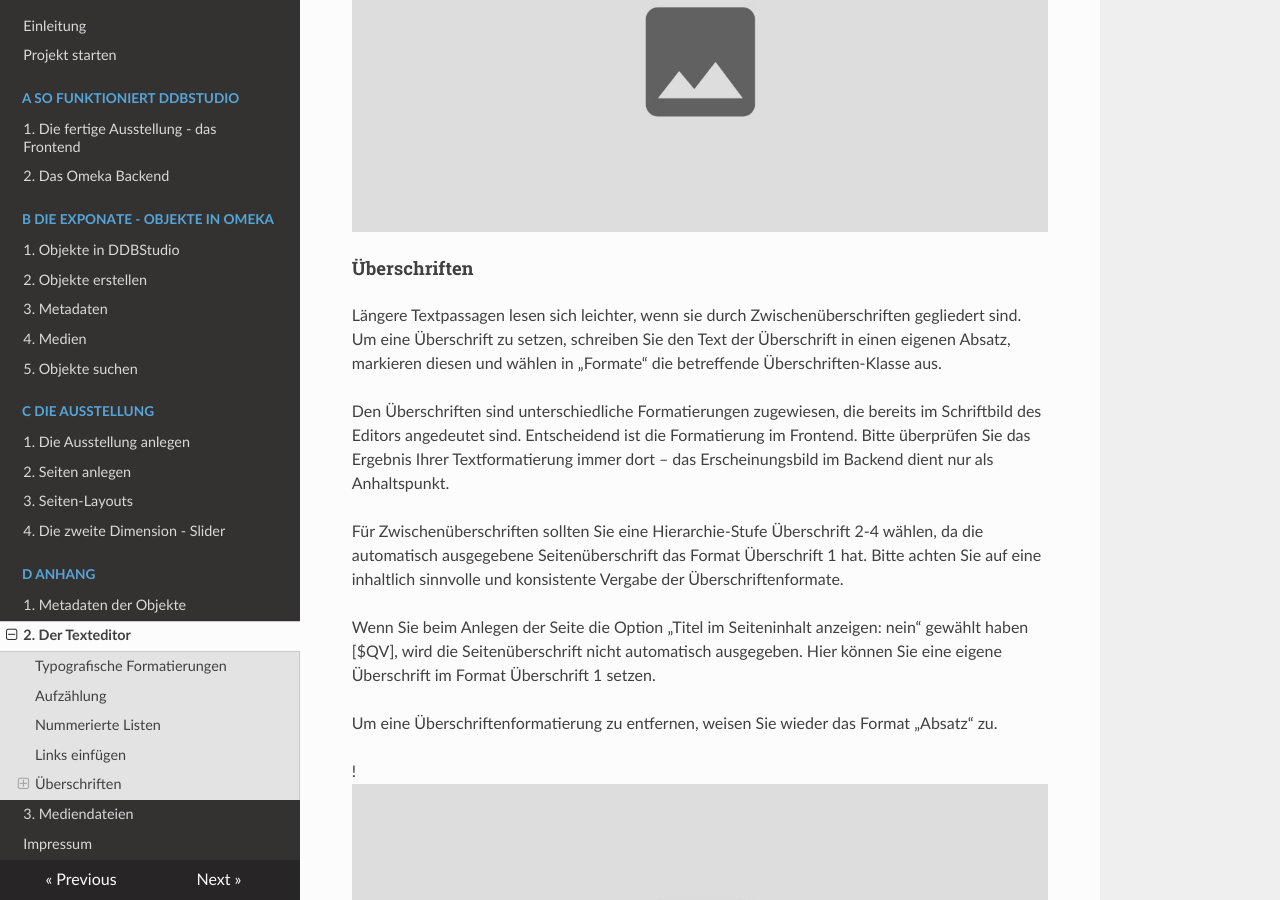
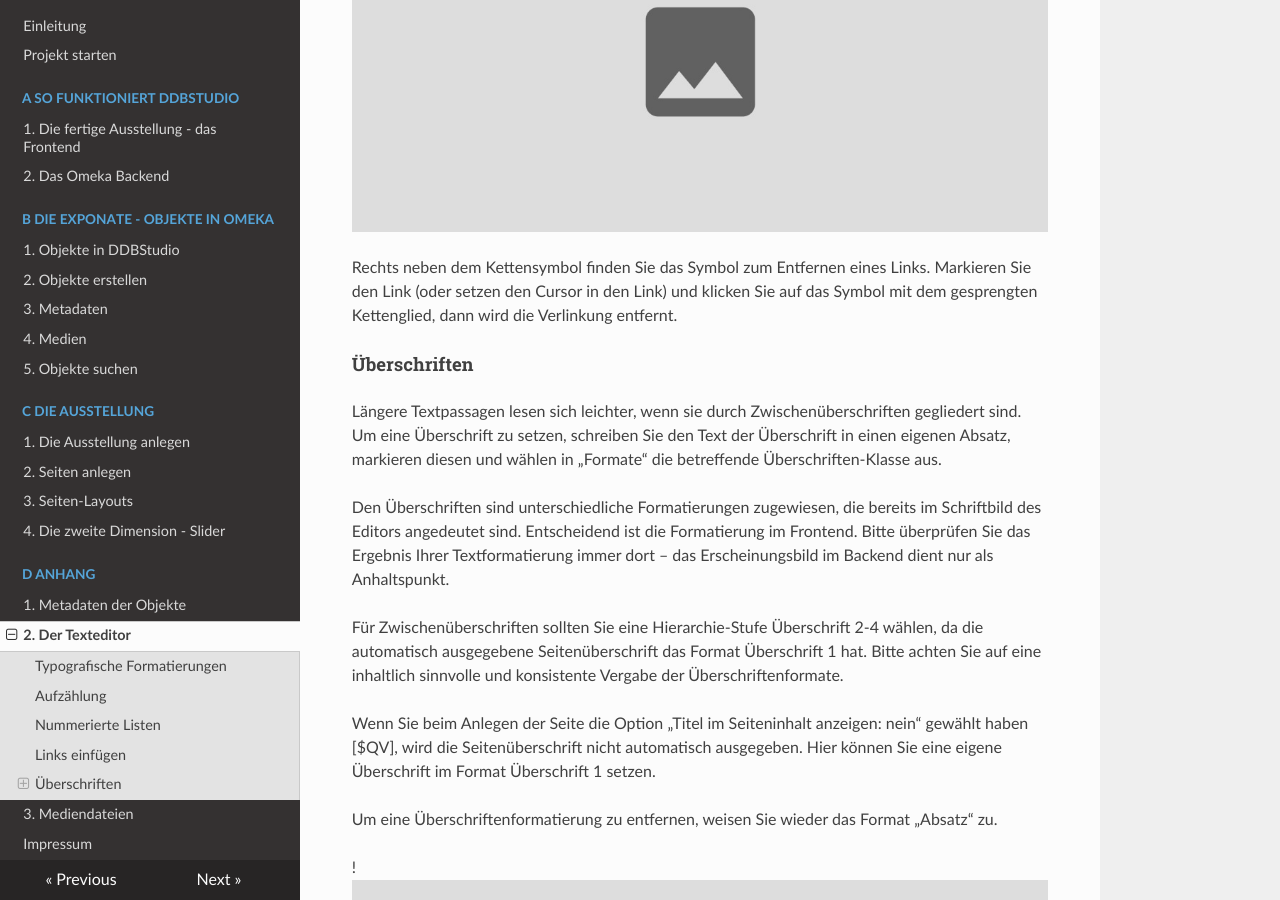
Before and after one commit to Deutsche-Digitale-Bibliothek/ddb-virtualexhibitions-docs-litfass, an MkDocs documentation site: the page built from docs/anhang_editor.md, in a window 1280 px wide and 900 px high, scrolled down 4251 px. Built offline with MkDocs 1.6.1, drawn with Linux system fonts in a browser that asks for light colours.

```diff
--- a/docs/anhang_editor.md
+++ b/docs/anhang_editor.md
@@ -57,6 +57,8 @@
 Das Feld „Ziel“ legt fest, ob beim Klick auf den Link ein neuer Browser-Tab geöffnet wird. Die Einstellung „Neues Fenster“ sollten Sie prinzipiell bei allen Links auswählen, die zu externen Adressen führen. So bleiben die BesucherInnen in Ihrer Ausstellung, wenn sie das aufgerufene Fenster wieder schließen.
 
 !![Abb. D.2-6 – Dialogfenster zum Setzen eines Links][D-2_6]
+
+Rechts neben dem Kettensymbol finden Sie das Symbol zum Entfernen eines Links. Markieren Sie den Link (oder setzen den Cursor in den Link) und klicken Sie auf das Symbol mit dem gesprengten Kettenglied, dann wird die Verlinkung entfernt.
 
 #### Überschriften
 
```
